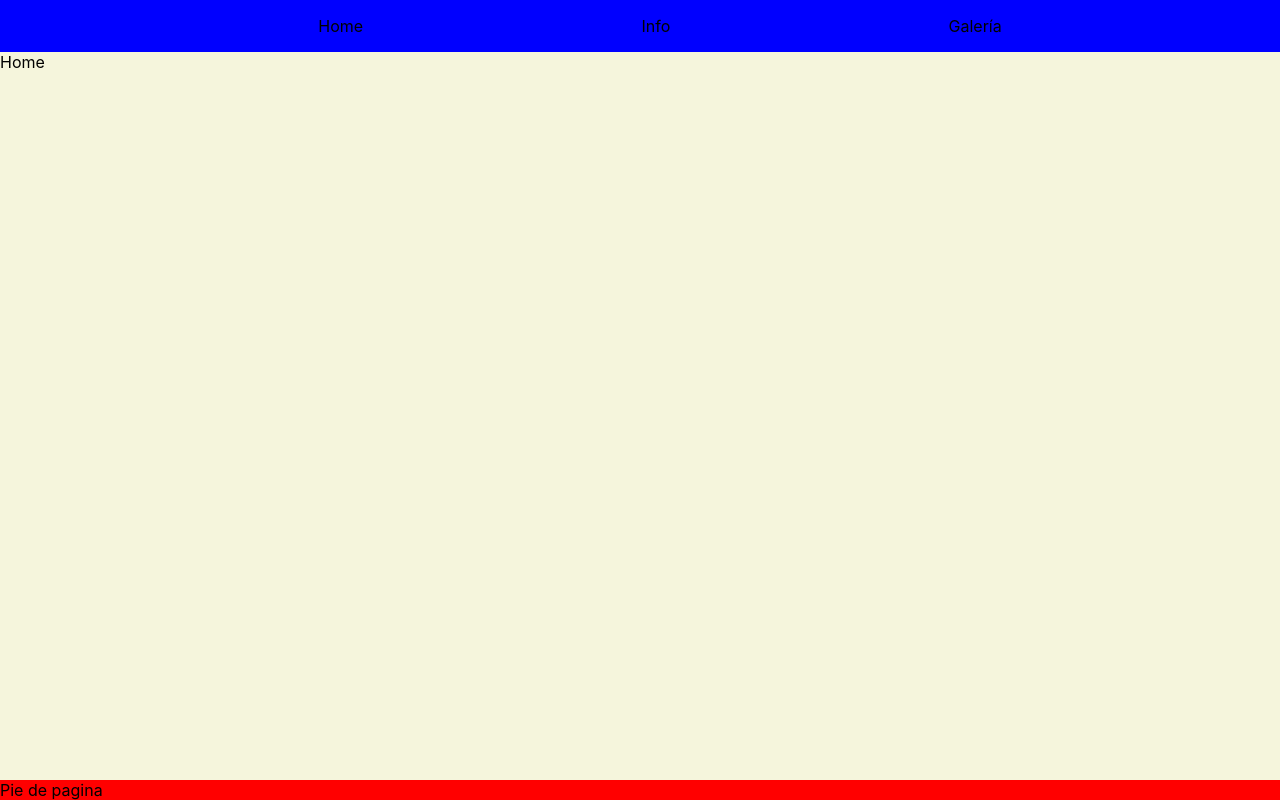
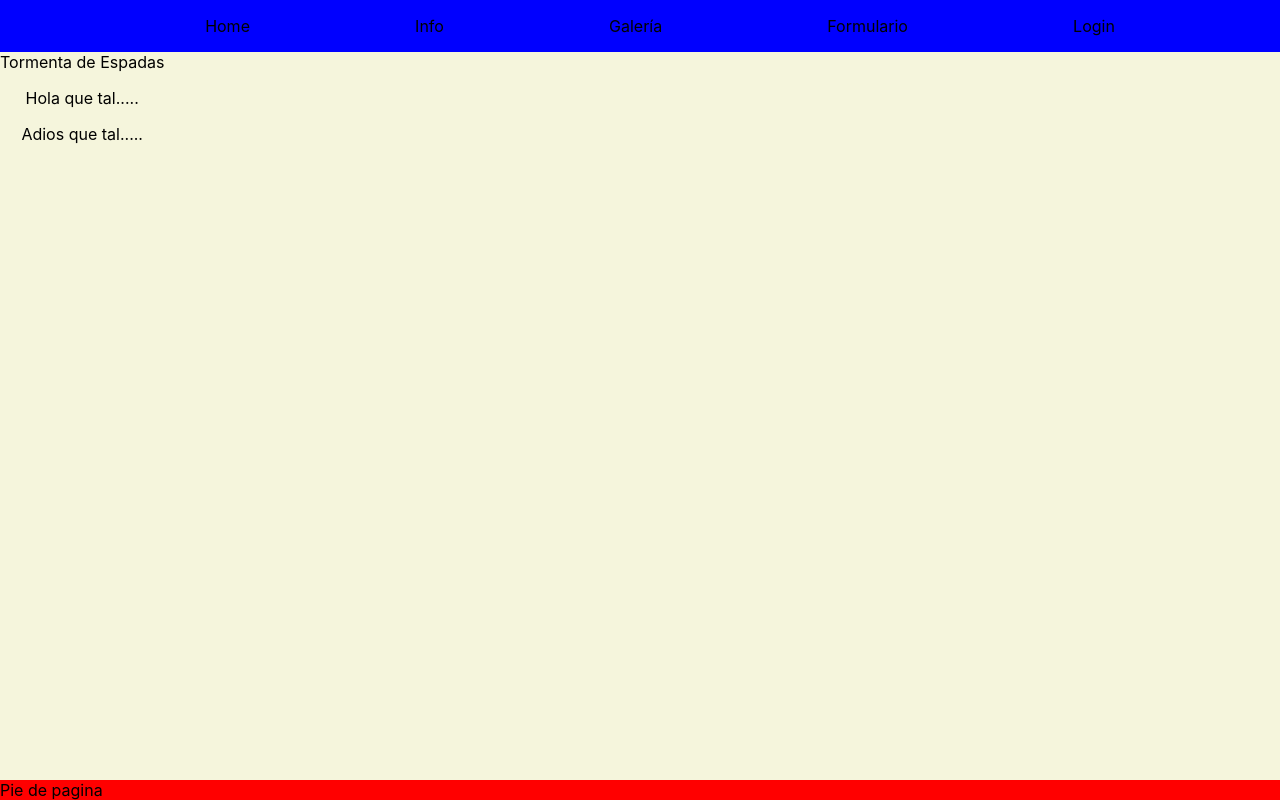
Before and after one commit to Sariiituus/tormenta-de-espadas, a React (Create React App) app: page / in a window 1280 px wide. Built offline with nearby package versions, Linux system fonts and the light colour scheme; the HTML template or start-up script is replaced by a standard one.

Commit message:
Refactorizar rutas, navbar, info, home

```diff
--- a/src/App.js
+++ /dev/null
@@ -1,35 +0,0 @@
-import './App.css';
-import NavBar from './components/NavBar/NavBar';
-import { Route, Routes, BrowserRouter as Router } from "react-router-dom";
-import { routes } from './data/routes';
-
-function App() {
-  return (
-    <div className="App">
-      <Router>
-        <header className="App-Header">
-          <NavBar routes={routes}></NavBar>
-        </header>
-        <main className="App-Content">
-          <Routes>
-            {
-              routes.map(route => {
-                return (
-                  <Route
-                    path={route.path}
-                    element={route.element}
-                  />
-                )
-              })
-            }
-
-          </Routes>
-        </main>
-        <footer className="App-Footer">Pie de pagina</footer>
-      </Router>
-
-    </div>
-  );
-}
-
-export default App;
--- /dev/null
+++ b/src/App.jsx
@@ -0,0 +1,37 @@
+import "./App.scss";
+import NavBar from "./components/NavBar/NavBar";
+import { Route, Routes, BrowserRouter as Router } from "react-router-dom";
+import { getRoutes } from "./data/routes";
+import { allData } from "./data/data";
+
+const routes = getRoutes(
+  allData.home,
+  allData.info
+);
+
+function App() {
+
+  let isLoggedIn = false; // TODO: Sacarlo del estado o sacarlo de redux;
+
+  const routesToAdd = isLoggedIn ? routes.routesPrivateWebsite : routes.routesPublicWebsite;
+
+  return (
+    <div className='App'>
+      <Router>
+        <header className='App-Header'>
+          <NavBar routes={routes} isLoggedIn={isLoggedIn}></NavBar>
+        </header>
+        <main className='App-Content'>
+          <Routes>
+            {routesToAdd.map((route) => {
+              return <Route path={route.path} element={route.element} key={route.path} />;
+            })}
+          </Routes>
+        </main>
+        <footer className='App-Footer'>Pie de pagina</footer>
+      </Router>
+    </div>
+  );
+}
+
+export default App;
--- a/src/App.css
+++ b/src/App.scss
@@ -11,9 +11,6 @@
   display: flex;
 }
 
-.App-NavBar {
-  display: flex;
-}
 
 .App-Content {
   background-color: beige;
--- a/src/components/Home/Home.jsx
+++ b/src/components/Home/Home.jsx
@@ -1,8 +1,13 @@
 import React from 'react'
 
-const Home = () => {
+const Home = (props) => {
+  const { datos } = props;
   return (
-    <div>Home</div>
+    <div>
+      <div>{ datos.titulo }</div>
+      <p>{ datos.parrafoUno }</p>
+      <p>{ datos.parrafoDos }</p>
+    </div>
   )
 }
 
--- /dev/null
+++ b/src/components/Info/Info.jsx
@@ -0,0 +1,18 @@
+import './Info.scss'
+
+import React from 'react'
+
+const Info = (props) => {
+
+    const { datos } = props;
+
+    return (
+        <div>
+            <div>Info</div>
+            <div>Nombre: { datos.nombre }</div>
+            <div>Bootcamp: { datos.bootcamp }</div>
+        </div>
+    )
+}
+
+export default Info
--- a/src/components/NavBar/NavBar.jsx
+++ b/src/components/NavBar/NavBar.jsx
@@ -1,26 +1,26 @@
-import React from 'react'
+import React from "react";
 import { Link } from "react-router-dom";
 import "./NavBar.scss";
 
 const NavBar = (props) => {
 
-    const { routes } = props;
+  const { routes, isLoggedIn } = props;
+
+  const routesToRender = isLoggedIn ? routes.routesPrivateWebsite : routes.routesPublicWebsite;
 
   return (
-        <nav className="NavBar-navbar">
-            <ul className="NavBar-menu">
-            {
-                routes.map(route => {
+    <nav className='NavBar-navbar'>
+      <ul className='NavBar-menu'>
+        {routesToRender.map((route) => {
           return (
-                        <li className="NavBar-menu-item">
+            <li className='NavBar-menu-item' key={route.path}>
               <Link to={route.path}>{route.name}</Link>
             </li>
-                    )
-                })
-            }
+          );
+        })}
       </ul>
     </nav>
-    )
-}
+  );
+};
 
-export default NavBar
+export default NavBar;
--- /dev/null
+++ b/src/data/data.js
@@ -0,0 +1,13 @@
+export const allData = {
+  home: {
+    titulo: "Tormenta de Espadas",
+    parrafoUno: "Hola que tal.....",
+    parrafoDos: "Adios que tal.....",
+  },
+  info: {
+    nombre: "Sara",
+    bootcamp: "Upgrade",
+  },
+  "gallery": {},
+  "form": {}
+};
--- a/src/data/routes.js
+++ b/src/data/routes.js
@@ -1,13 +1,66 @@
-import Home from '../components/Home/Home';
+import Home from "../components/Home/Home";
+import Info from "../components/Info/Info";
 
-export const routes = [
+export function getRoutes(datosHome, datosInfo) {
+  return {
+    routesPublicWebsite: [
       {
-        "name": "Home", "path": "/", element: <Home />
+        name: "Home",
+        path: "/",
+        element: <Home datos={datosHome} />
       },
       {
-        "name": "Info", "path": "/info", element: <Home />
+        name: "Info",
+        path: "/info",
+        element: <Info datos={datosInfo} />
       },
       {
-        "name": "Galería", "path": "/gallery", element: <Home />
+        name: "Galería",
+        path: "/gallery",
+        element: <Home datos={datosHome} />
+      },
+      {
+        name: "Formulario",
+        path: "/form",
+        element: <Home datos={datosHome} />
+      },
+      {
+        name: "Login",
+        path: "/login",
+        element: <Home datos={datosHome} />
+      }
+    ],
+    routesPrivateWebsite: [
+      {
+        name: "Home",
+        path: "/",
+        element: <Home datos={datosHome} />
+      },
+      {
+        name: "Info",
+        path: "/info",
+        element: <Info datos={datosInfo} />
+      },
+      {
+        name: "Galería",
+        path: "/gallery",
+        element: <Home datos={datosHome} />
+      },
+      {
+        name: "Edita tu personaje",
+        path: "/edit",
+        element: <Home datos={datosHome} />
+      },
+      {
+        name: "Quiz",
+        path: "/quiz",
+        element: <Home datos={datosHome} />
+      },
+      {
+        name: "Logout",
+        path: "/logout",
+        element: <Home datos={datosHome} />
       }
     ]
+  }
+}
```
Also changed, not shown: src/components/Info/Info.scss (added). Lines whose indentation alone changed are shown as unchanged.
